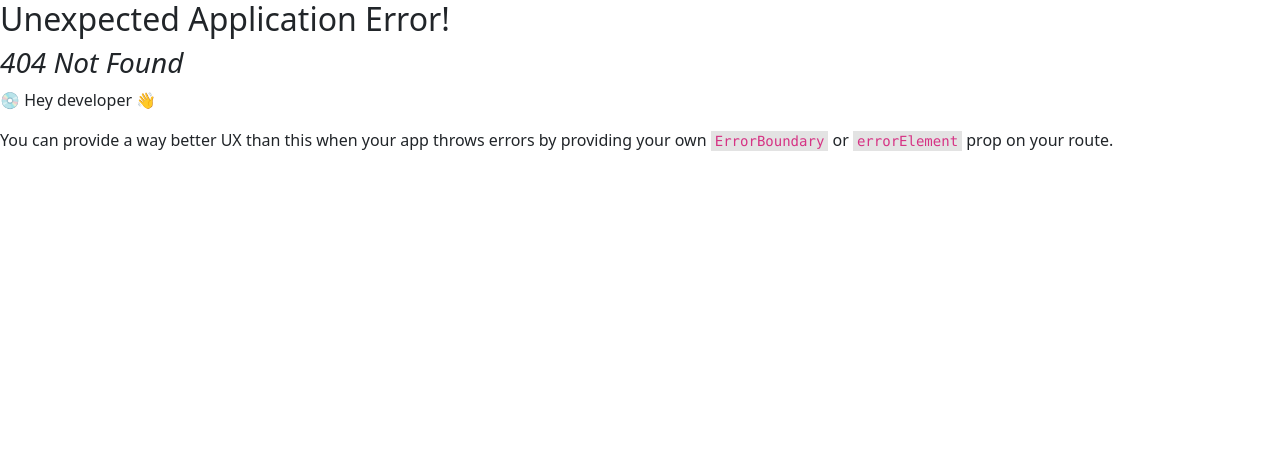
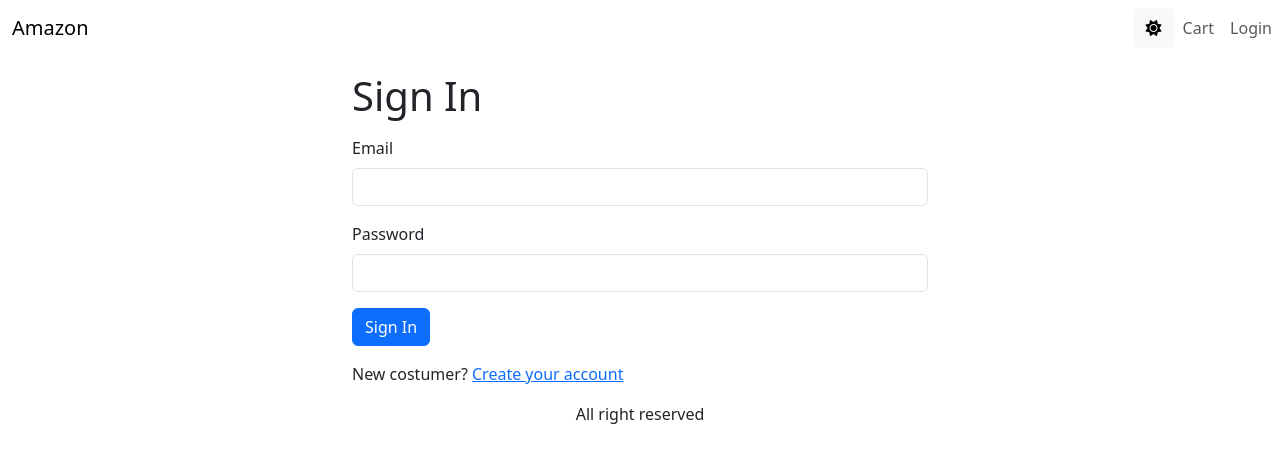
Before and after one commit to OtabekTohirovich/Mern-project, a React (Vite) app: page /signin in a window 1280 px wide. Before the commit this address had no page. Shown: the top 462 px of the page. Built offline with nearby package versions, Linux system fonts and the light colour scheme.

Commit message:
sign-in created succsefuly

```diff
--- a/src/Store.tsx
+++ b/src/Store.tsx
@@ -1,11 +1,17 @@
 import React from "react";
 import { Cart, CartItem } from "./types/Cart";
+import { UserInfo } from "./types/UserInfo";
 type AppState = {
   mode: string;
   cart: Cart;
+  userInfo?: UserInfo;
 };
 
 const initialState: AppState = {
+  userInfo: localStorage.getItem("userInfo")
+    ? JSON.parse(localStorage.getItem("userInfo")!)
+    : null,
+
   mode: localStorage.getItem("mode")
     ? localStorage.getItem("mode")!
     : window.matchMedia &&
@@ -33,7 +39,8 @@ const initialState: AppState = {
 type Action =
   | { type: "SWITCH_MODE" }
   | { type: "CART_ADD_ITEM"; payload: CartItem }
-  | { type: "CART_REMOVE_ITEM"; payload: CartItem };
+  | { type: "CART_REMOVE_ITEM"; payload: CartItem }
+  | { type: "USER_SIGNIN"; payload: UserInfo }
 
 function reducer(state: AppState, action: Action): AppState {
   switch (action.type) {
@@ -59,6 +66,8 @@ function reducer(state: AppState, action: Action): AppState {
       localStorage.setItem("cartItems", JSON.stringify(cartItems));
       return { ...state, cart: { ...state.cart, cartItems } };
     }
+    case "USER_SIGNIN":
+      return { ...state, userInfo: action.payload}
     default:
       return state;
   }
--- /dev/null
+++ b/src/hooks/userHooks.ts
@@ -0,0 +1,19 @@
+import { useMutation } from "@tanstack/react-query";
+import apiClient from "../apiClient";
+import { UserInfo } from "../types/UserInfo";
+
+export const useSigninMutation = () => useMutation({
+    mutationFn: async ({
+        email,
+        password,
+    }: {
+        email: string,
+        password: string
+    })=>(
+        await apiClient.post<UserInfo>(`api/users/signin`, {
+            email,
+            password,
+        })
+
+    ).data
+})
--- a/src/index.css
+++ b/src/index.css
@@ -18,3 +18,7 @@ img.large {
 img.img-thumbnail {
   height: 80px;
 }
+
+.small-container {
+  max-width: 600px;
+}
--- a/src/main.tsx
+++ b/src/main.tsx
@@ -16,6 +16,7 @@ import { QueryClient, QueryClientProvider } from "@tanstack/react-query";
 import { ReactQueryDevtools } from "@tanstack/react-query-devtools";
 import { StoreProvider } from "./Store.tsx";
 import CartPage from "./pages/CartPage.tsx";
+import SignInPage from "./pages/SignInPage.tsx";
 
 const router = createBrowserRouter(
   createRoutesFromElements(
@@ -23,6 +24,7 @@ const router = createBrowserRouter(
       <Route index={true} element={<HomePage />} />
       <Route path="product/:slug" element={<ProductPage />} />
       <Route path="cart" element={<CartPage />} />
+      <Route path="signin" element={<SignInPage />} />
     </Route>
   )
 );
--- /dev/null
+++ b/src/pages/SignInPage.tsx
@@ -0,0 +1,87 @@
+import { Link, useLocation, useNavigate } from "react-router-dom";
+import { useState, useContext, useEffect } from "react";
+import { Store } from "../Store";
+import { useSigninMutation } from "../hooks/userHooks";
+import { toast } from "react-toastify";
+import { getError } from "../utils";
+import { ApiError } from "../types/ApiError";
+import { Button, Container, Form } from "react-bootstrap";
+import { Helmet } from "react-helmet-async";
+import LoadingBox from "../components/LoadingBox";
+
+const SignInPage = () => {
+  const navigate = useNavigate();
+  const { search } = useLocation();
+  const redirectInUrl = new URLSearchParams(search).get("redirect");
+  const redirect = redirectInUrl ? redirectInUrl : "/";
+
+  const [email, setEmail] = useState("");
+  const [password, setPassword] = useState("");
+
+  const { state, dispatch } = useContext(Store);
+  const { userInfo } = state;
+
+  const { mutateAsync: signin, isLoading } = useSigninMutation();
+
+  const submitHandler = async (e: React.SyntheticEvent) => {
+    e.preventDefault();
+    try {
+      const data = await signin({
+        email,
+        password,
+      });
+      dispatch({ type: "USER_SIGNIN", payload: data });
+      localStorage.setItem("userInfo", JSON.stringify(data));
+      navigate(redirect || "/");
+    } catch (error) {
+      toast.error(getError(error as ApiError));
+    }
+  };
+
+  useEffect(() => {
+    if (userInfo) {
+      navigate(redirect);
+    }
+  }, [navigate, redirect, userInfo]);
+
+  return (
+    <Container className="small-container">
+      <Helmet>
+        <title>Sign In</title>
+      </Helmet>
+      <h1 className="my-3">Sign In</h1>
+      <Form onSubmit={submitHandler}>
+        <Form.Group className="mb-3" controlId="email">
+          <Form.Label>Email</Form.Label>
+          <Form.Control
+            type="email"
+            required
+            onChange={(e) => setEmail(e.target.value)}
+          />
+        </Form.Group>
+        <Form.Group className="mb-3" controlId="password">
+          <Form.Label>Password</Form.Label>
+          <Form.Control
+            type="password"
+            required
+            onChange={(e) => setPassword(e.target.value)}
+          />
+        </Form.Group>
+
+        <div className="mb-3">
+            <Button disabled={isLoading} type="submit">
+                Sign In
+            </Button>
+            {isLoading && <LoadingBox/>}
+        </div>
+        <div className="mb-3">
+            New costumer?{' '}
+            <Link to={`/signup?redirect=${redirect}`}>Create your account</Link>
+        </div>
+
+      </Form>
+    </Container>
+  );
+};
+
+export default SignInPage;
--- /dev/null
+++ b/src/types/UserInfo.ts
@@ -0,0 +1,6 @@
+export type UserInfo = {
+    name: string
+    email: string
+    token: string
+    isAdmin: boolean
+}
```
